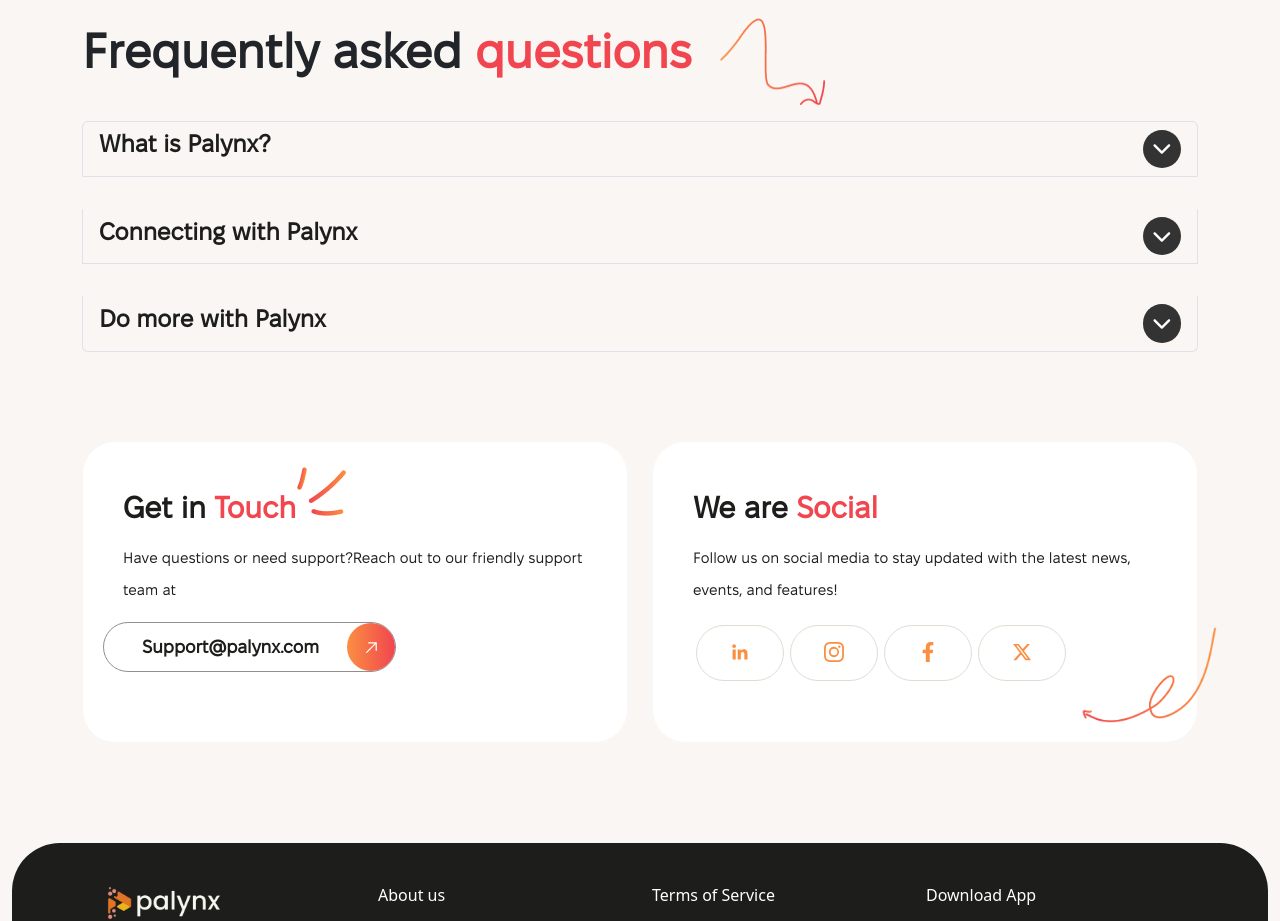
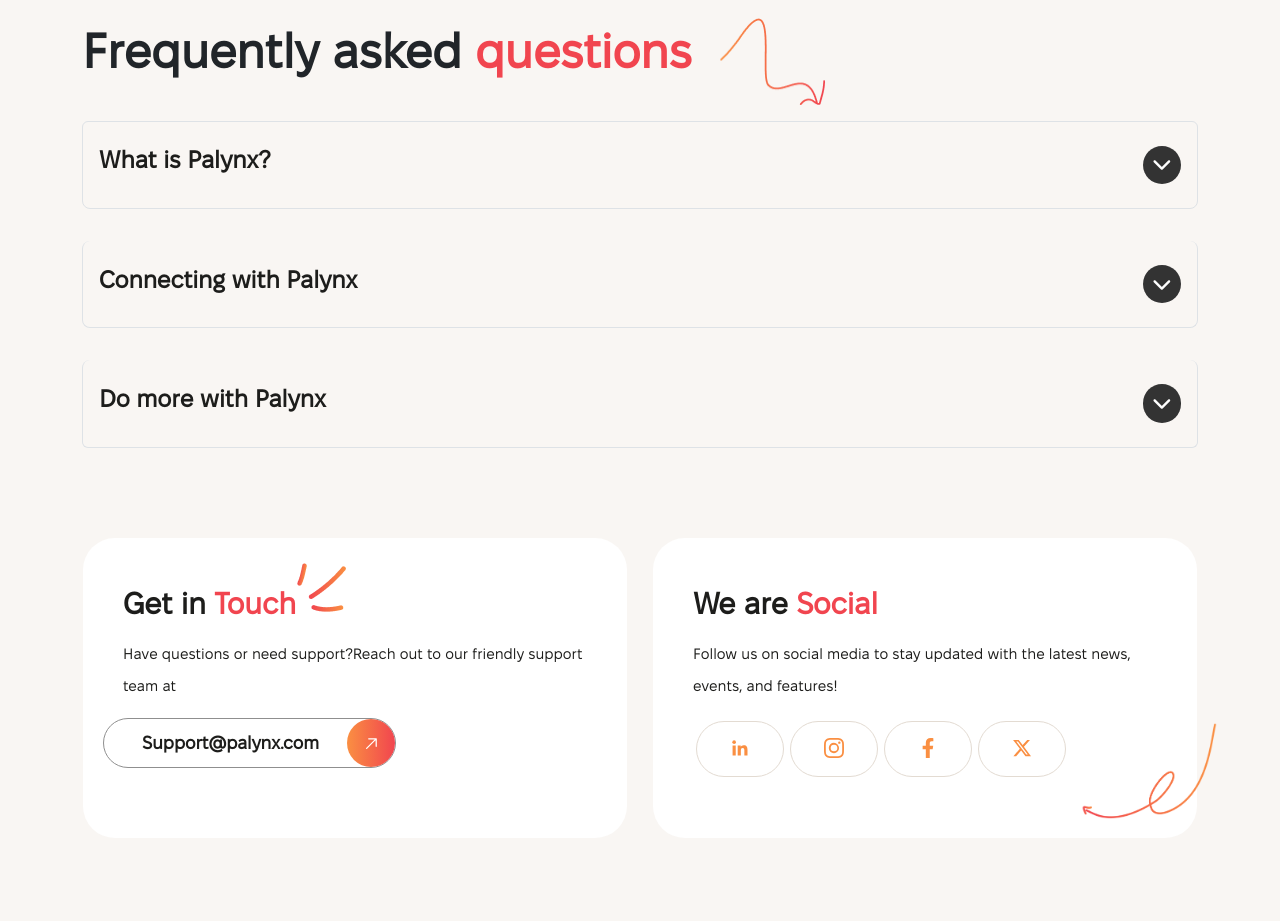
Before and after one commit to Earthpasserby/palynxx, a React (Create React App) app: page / in a window 1280 px wide. Shown: the part 4300-5221 px from the top of the page. Built offline with nearby package versions, Linux system fonts and the light colour scheme.

Commit message:
moreeeee

```diff
--- a/src/App.css
+++ b/src/App.css
@@ -1921,18 +1921,22 @@
 
   .accordionItem {
     margin-bottom: 2rem; /* Adjust the value as needed for spacing */
+    border-radius: 0.5rem;
   }
 
   .accordionHeader {
     border: none;
     color: #000; /* Optional: Set text color */
     display: flex;
+    border-radius: 20px;
     align-items: center;
     justify-content: space-between;
     width: 100%;
     cursor: pointer;
-    padding: 0.5em 1em; /* Optional: Adjust padding */
+    padding: 1.5em 1em; /* Optional: Adjust padding */
     transition: background-color 0.3s ease; /* Smooth transition for background color */
+      border-radius: 0.5em; /* Add border-radius */
+
   }
 
   .accordionToggleIcon {
@@ -1947,6 +1951,8 @@
 
   .accordionItem .accordion-button:not(.collapsed) .accordionHeader {
     background-color: white;
+      border-bottom-left-radius: 0; /* Remove bottom-left radius */
+  border-bottom-right-radius: 0; /* Remove bottom-right radius */
   }
 
   .accordionItem .accordion-collapse {
@@ -1955,6 +1961,7 @@
 
   .accordionBody {
     background-color: transparent;
+     border-radius: 0.5em; /* Add border-radius to body */
   }
   .accordion-item {
     background-color: transparent;
```
